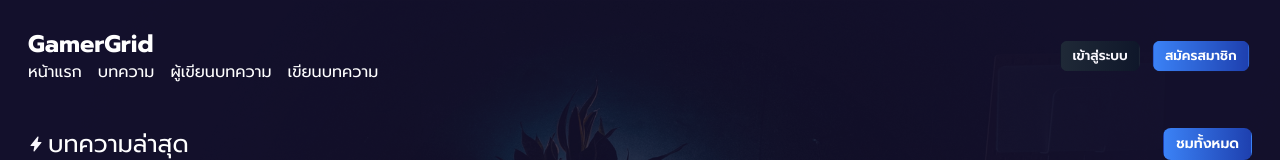
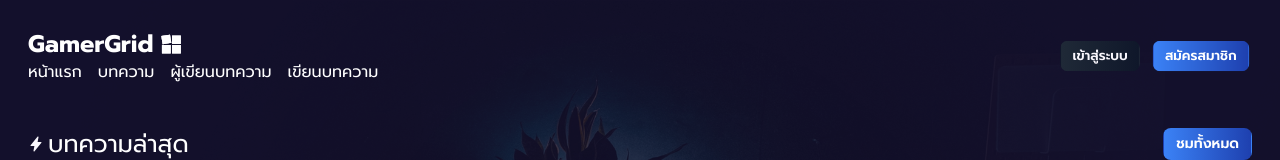
Before and after one commit to Nrcdev751/Blog-Platform, a React (Vite) app: page / in a window 1280 px wide. Shown: the top 160 px of the page. Built offline with nearby package versions, Linux system fonts and the light colour scheme.

Commit message:
add favicon and logo

```diff
--- a/index.html
+++ b/index.html
@@ -2,7 +2,7 @@
 <html lang="en">
   <head>
     <meta charset="UTF-8" />
-    <link rel="icon" type="image/svg+xml" href="/vite.svg" />
+    <link rel="icon" type="image/x-icon" href="src/assets/img/favicon.svg">
     <meta name="viewport" content="width=device-width, initial-scale=1.0" />
     <title>GamerGrid</title>
     <link rel="preconnect" href="https://fonts.googleapis.com">
--- a/src/assets/Navbar/Navbar.jsx
+++ b/src/assets/Navbar/Navbar.jsx
@@ -1,5 +1,6 @@
 import { useState } from "react"
 import {Link } from 'react-router-dom'
+import logo from "../img/logo.svg"
 
 function Navbar(){
         const [isMenuOpen,setIsMenuOpen] = useState(false);
@@ -20,7 +21,10 @@ function Navbar(){
                     </button>
                 </div>
                 <div>
-                <div className="text-white text-2xl font-bold">GamerGrid</div>
+                <div className="flex items-center">
+                    <div className="text-white text-2xl font-bold">GamerGrid</div>
+                    <img src={logo} className="h-5 w-5 mx-2" alt="" />
+                </div>
                 <ul className="hidden md:flex space-x-4">
                         <li><Link to="/" className="text-white">หน้าแรก</Link></li>
                         <li><Link to="/blog" className="text-white">บทความ</Link></li>
--- a/src/assets/Recommend/Recommend.jsx
+++ b/src/assets/Recommend/Recommend.jsx
@@ -3,6 +3,7 @@ import { useState } from "react"
 import sololeveling from '../img/Solo-Leveling-ARISE.png'
 import honkai from '../img/honkai.jpeg'
 import valorant from '../img/valorant.png'
+import logo from "../img/logo.svg"
 function Recommend(){
     const [isMenuOpen,setIsMenuOpen] = useState(false);
 
@@ -24,7 +25,10 @@ function Recommend(){
                     </button>
                 </div>
                 <div>
+                <div className="flex items-center">
                 <div className="text-white text-2xl font-bold">GamerGrid</div>
+                    <img src={logo} className="h-5 w-5 mx-2" alt="" />
+                </div>
                     <ul className="hidden md:flex space-x-4">
                         <li><Link to="/" className="text-white">หน้าแรก</Link></li>
                         <li><Link to="/blog" className="text-white">บทความ</Link></li>
```
Also changed, not shown: src/assets/img/favicon.svg (added), src/assets/img/logo.svg (added).
